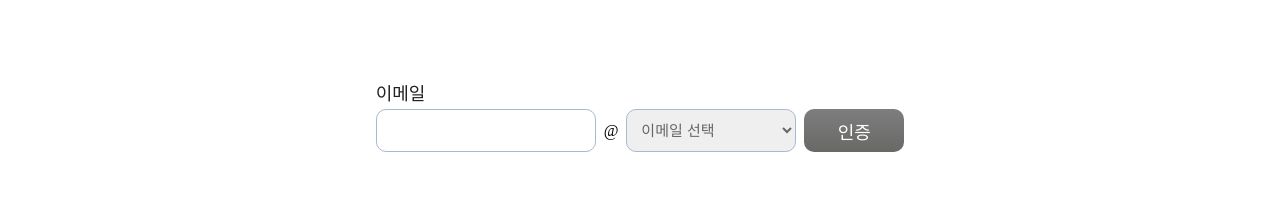
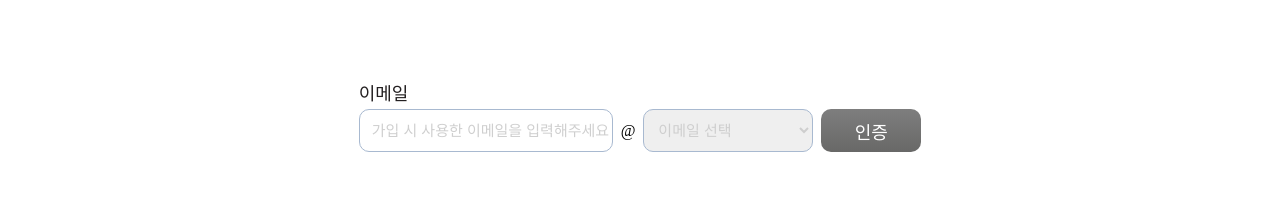
Before and after one commit to Quickchive/Quickchive-frontend, a Vue app: page /resetpw/email in a window 1280 px wide. Shown: the part 247-453 px from the top of the page. Built offline with nearby package versions, Linux system fonts and the light colour scheme; no server answers; a web font is replaced by a local one.

Commit message:
[design] 비밀번호 재설정 ui 수정 반영

```diff
--- a/src/assets/scss/common/form.scss
+++ b/src/assets/scss/common/form.scss
@@ -17,7 +17,7 @@ form {
 
 // 회원가입 폼
 .register-wrapper {
-  max-width: 700px;
+  max-width: 824px;
 }
 
 // 회원가입 폼 - 이메일
@@ -25,7 +25,7 @@ form {
   @include layout(row, flex-end, space-between);
   gap: 8px;
   .register-form__wrapper {
-    width: 220px;
+    width: 254px;
   }
   button {
     margin-bottom: 4px;
@@ -33,7 +33,9 @@ form {
   select {
     margin-bottom: 4px;
     width: 170px;
+    @include font(15px, 400, $color-gray-7);
   }
+
   span {
     margin-bottom: 16px;
   }
--- a/src/assets/scss/variables.scss
+++ b/src/assets/scss/variables.scss
@@ -16,6 +16,7 @@ $color-gray-7: #cecece;
 $color-gray-8: #bfbcbc;
 $color-gray-9: #9f9c9c;
 $color-gray-10: #a7a7a7a7;
+$color-gray-11: #727272;
 
 $color-gray-input: #a8b9d0;
 
--- a/src/components/auth/ResetPwEmailForm.vue
+++ b/src/components/auth/ResetPwEmailForm.vue
@@ -7,14 +7,21 @@
         <div class="register-form__email">
           <div class="register-form__wrapper">
             <label for="email" class="register-form__label">이메일</label>
-            <input type="text" v-model="email" id="email" />
+            <input
+              type="text"
+              v-model="email"
+              id="email"
+              placeholder="가입 시 사용한 이메일을 입력해주세요."
+            />
           </div>
           <span>@</span>
           <div class="register-form__wrapper" v-if="emailDomain == 'etc'">
             <input type="text" v-model="emailSelfInput" />
           </div>
           <select v-model="emailDomain">
-            <option value="">이메일 선택</option>
+            <option value="" id="reset-pw__select-placeholder"
+              >이메일 선택</option
+            >
             <option value="gmail.com">gmail.com</option>
             <option value="naver.com">naver.com</option>
             <option value="daum.com">daum.net</option>
@@ -86,8 +93,6 @@ export default {
           const response = await resetPw(email);
           console.log(response);
           if (response.data.statusCode == 200) {
-            // this.message.message = "인증메일을 확인해주세요.";
-
             this.errorEvent = false;
             this.codeInputActive = true;
             this.btnMessage.email = "재전송";
@@ -98,8 +103,6 @@ export default {
           const response = await resetPw(email);
           console.log(response);
           if (response.data.statusCode == 200) {
-            // this.message.message = "인증메일을 확인해주세요.";
-
             this.errorEvent = false;
             this.isTimerActive = true;
             this.codeInputActive = true;
--- a/src/components/auth/ResetPwForm.vue
+++ b/src/components/auth/ResetPwForm.vue
@@ -45,7 +45,7 @@
             :disabled="!isValid"
             type="submit"
           >
-            비밀번호 재설정
+            수정 완료
           </button>
         </form>
       </div>
```
